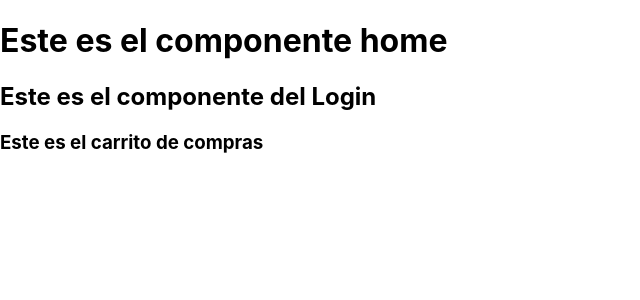
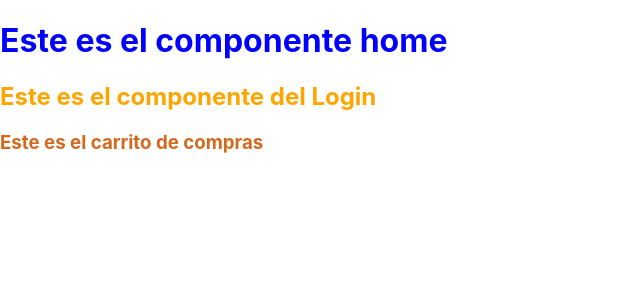
Before and after one commit to Camedute/caballeromarket, a React (Create React App) app: page / in a window 1280 px wide. Shown: the top 300 px of the page, without its empty margins (0-640 px from the left). Built offline with nearby package versions, Linux system fonts and the light colour scheme.

Commit message:
ajustes para los estilos

```diff
--- a/src/components/cart.tsx
+++ b/src/components/cart.tsx
@@ -1,8 +1,8 @@
 import React from "react";
-
+import './styles/Cart.css'
 function CartShopping(){
     return(
-        <h3>Este es el carrito de compras</h3>
+        <h3 className="Cart">Este es el carrito de compras</h3>
     );
 }
 
--- a/src/components/home.tsx
+++ b/src/components/home.tsx
@@ -1,10 +1,11 @@
 import React from "react";
 import Loginup from './login';
 import CartShopping from "./cart";
+import './styles/Home.css';
 function Home(){
     return(
         <>
-        <h1>Este es el componente home</h1>
+        <h1 className="Home">Este es el componente home</h1>
 
         <Loginup></Loginup>
 
--- a/src/components/login.tsx
+++ b/src/components/login.tsx
@@ -1,7 +1,8 @@
 import React from "react";
+import './styles/Login.css'
 function Loginup(){
     return(
-        <h2>Este es el componente del Login</h2>
+        <h2 className="Login">Este es el componente del Login</h2>
 
     );
 }
--- /dev/null
+++ b/src/components/styles/Cart.css
@@ -0,0 +1,3 @@
+.Cart{
+    color: chocolate;
+}
--- /dev/null
+++ b/src/components/styles/Home.css
@@ -0,0 +1,3 @@
+.Home{
+    color: blue;
+}
--- /dev/null
+++ b/src/components/styles/Login.css
@@ -0,0 +1,3 @@
+.Login{
+    color: orange;
+}
```
